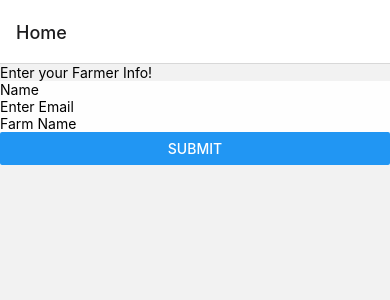
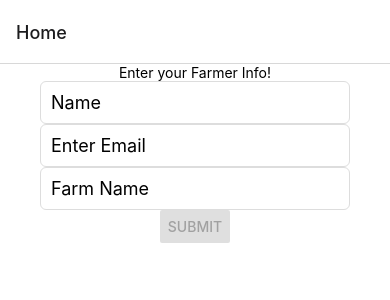
Before and after one commit to suttonau/CodeAssessment, a React Native app: screen /Home in a window 390 px wide. Shown: the top 300 px of the page. Built offline with nearby package versions, Linux system fonts and the light colour scheme.

Commit message:
setting up form inputs & validations #time 1h

```diff
--- a/screens/Home.js
+++ b/screens/Home.js
@@ -13,46 +13,68 @@ let validationSchema = yup.object().shape({
 });
 
 const Home = ( {props, navigation} ) => {
+
+  const handeSubmitForm = (values) => {
+    // handle post submit form with values
+    console.log('SUBMIT', values)
+  }
+
   return (
-    <View>
+    <View style={styles.container}>
       <Text>Enter your Farmer Info!</Text>
       <Formik
         initialValues={{name: '', email: '', farmName: ''}}
         validateOnMount={true}
-        onSubmit={values => console.log(values)}
+        onSubmit={values => {
+          console.log(values)
+        }}
+        validationSchema={validationSchema}
       >
       {
         ({ handleChange, handleBlur, handleSubmit, values, touched, errors, isValid }) => (
-          <ScrollView
-            style={{flex: 1, backgroundColor: '#fefefe'}}
-            showsVerticalScrollIndicator={false}
-          >
+          <View style={styles.container}>
             <View>
               <TextInput
+                style={styles.input}
                 onChangeText={handleChange('name')}
                 placeholder='Name'
                 onBlur={handleBlur('name')}
                 value={values.name}
               />
+              {(errors.name && touched.name) && (
+                <Text style={styles.errors}>{errors.name}</Text>
+              )}
             </View>
             <View>
               <TextInput
+                style={styles.input}
                 onChangeText={handleChange('email')}
                 placeholder='Enter Email'
                 onBlur={handleBlur('email')}
                 value={values.email}
               />
+              {(errors.email && touched.email) && (
+                <Text style={styles.errors}>{errors.email}</Text>
+              )}
             </View>
             <View>
               <TextInput
+                style={styles.input}
                 onChangeText={handleChange('farmName')}
                 placeholder='Farm Name'
                 onBlur={handleBlur('farmName')}
                 value={values.farmName}
               />
+              {(errors.farmName && touched.farmName) && (
+                <Text style={styles.errors}>{errors.farmName}</Text>
+              )}
             </View>
-            <Button onPress={() => navigation.navigate('FarmerScreen')} title='Submit' />
-          </ScrollView>
+            <Button
+              style={[styles.button, { color: isValid ? '#4632A1' : '#CACFD2' }]}
+              disabled={!isValid}
+              rounded
+              onPress={handleSubmit} title='Submit' />
+            </View>
         )
       }
       </Formik>
@@ -61,3 +83,27 @@ const Home = ( {props, navigation} ) => {
 }
 
 export default Home
+
+const styles = StyleSheet.create({
+  container: {
+    flex: 1,
+    alignItems: 'center',
+    backgroundColor: 'white',
+  },
+  button: {
+    shadowColor: '#00acee',
+  },
+  input: {
+    borderWidth: 1,
+    borderColor: '#ddd',
+    padding: 10,
+    fontSize: 18,
+    borderRadius: 6
+  },
+  errors: {
+    fontSize: 14,
+    color: 'red',
+    fontWeight: 'bold',
+    marginTop: 5
+  }
+})
```
